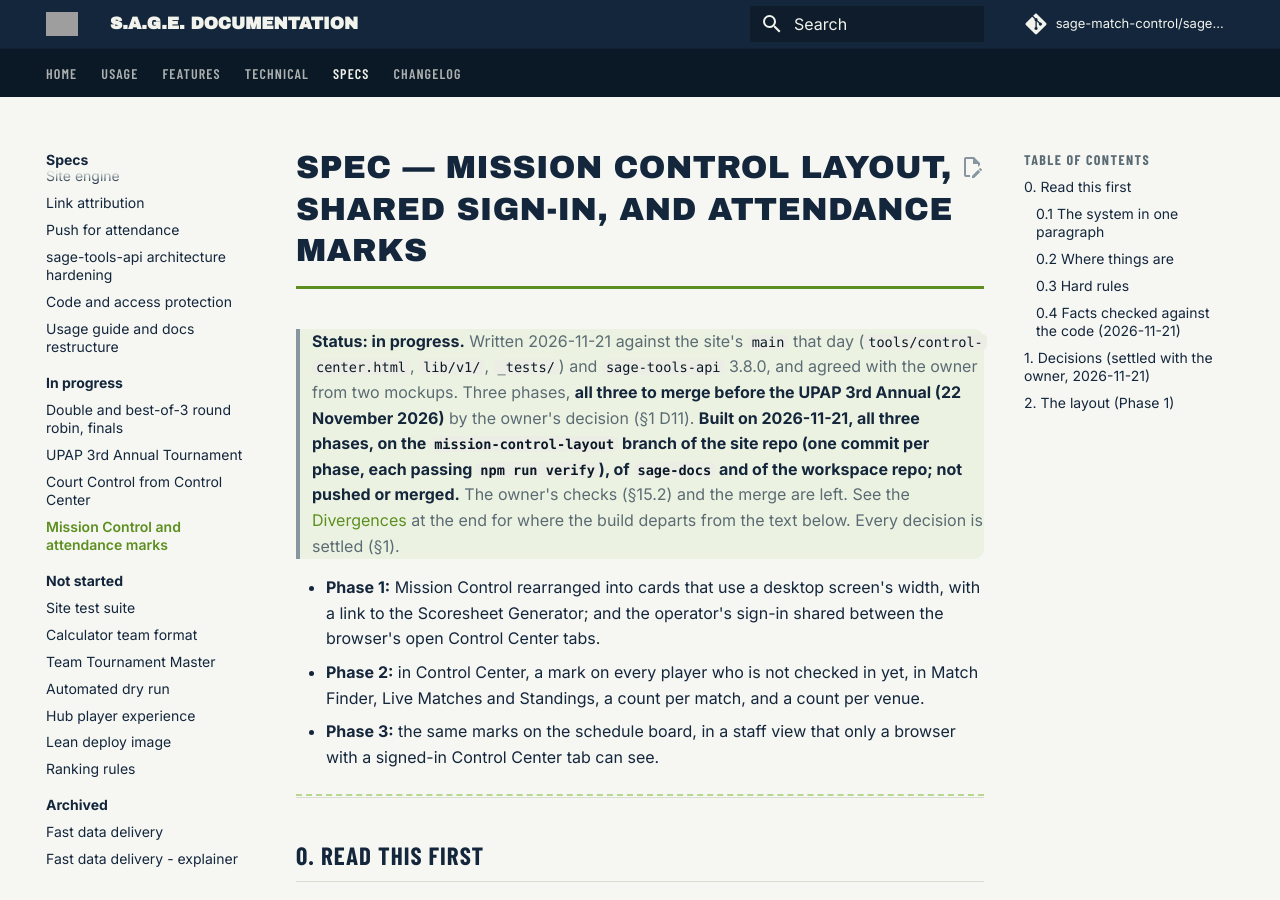
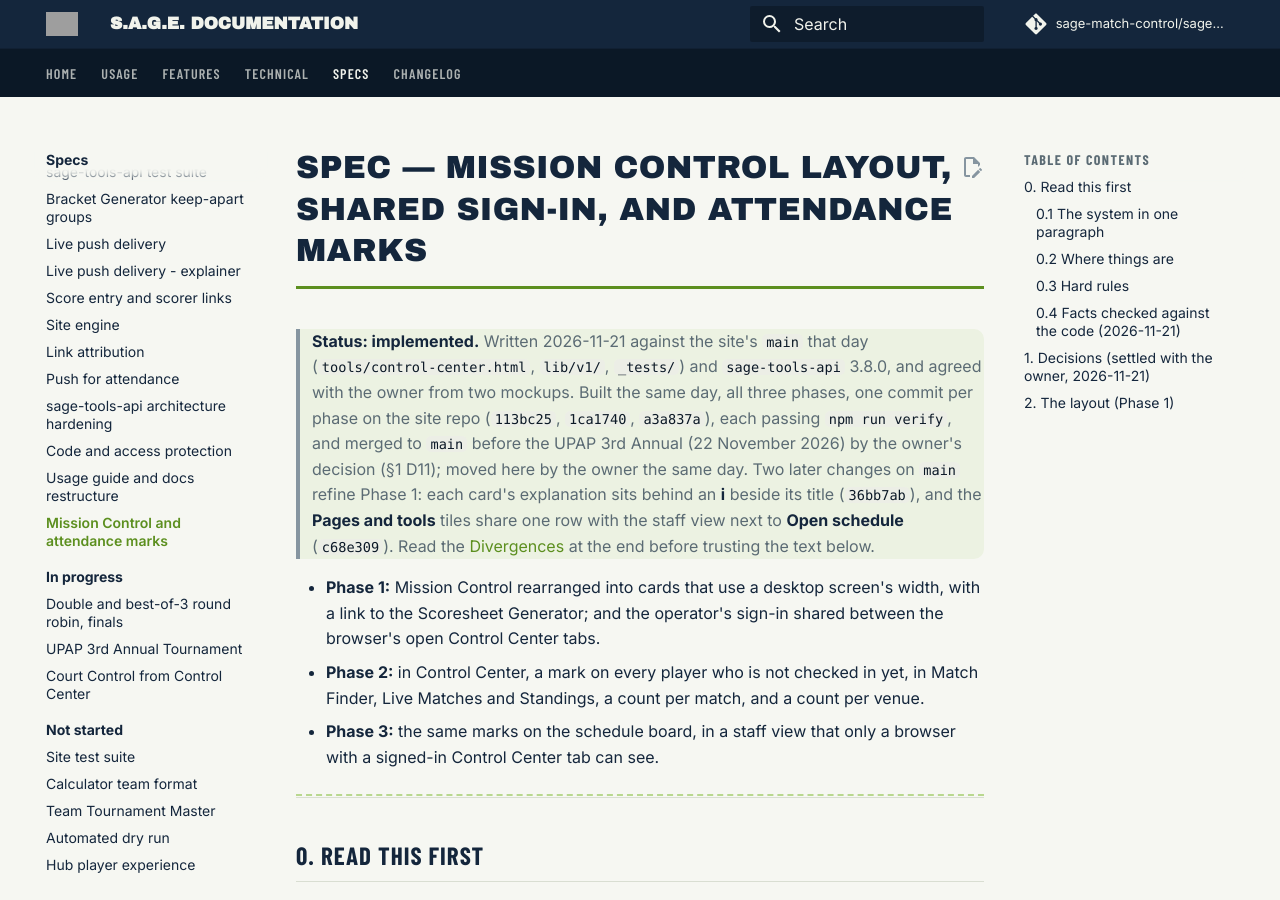
Before and after one commit to sage-match-control/sage-docs, an MkDocs documentation site: the page built from docs/specs/implemented/mission-control-layout-spec.md, in a window 1280 px wide and 900 px high. Built offline with MkDocs 1.6.1 and Material for MkDocs 9.7.7, drawn with Linux system fonts in a browser that asks for light colours; comment, search, counter and statistics services are not loaded; some of the changed text lies outside the part shown.

Commit message:
docs 2.74.0: the Mission Control layout spec moves to implemented
Co-Authored-By: Claude Opus 5.5 <noreply@anthropic.com>

```diff
--- a/docs/specs/in-progress/mission-control-layout-spec.md
+++ b/docs/specs/implemented/mission-control-layout-spec.md
@@ -1,13 +1,13 @@
 # Spec — Mission Control layout, shared sign-in, and attendance marks
 
-> **Status: in progress.** Written 2026-11-21 against the site's `main` that day
+> **Status: implemented.** Written 2026-11-21 against the site's `main` that day
 > (`tools/control-center.html`, `lib/v1/`, `_tests/`) and `sage-tools-api` 3.8.0, and agreed with the
-> owner from two mockups. Three phases, **all three to merge before the UPAP 3rd Annual (22 November
-> 2026)** by the owner's decision (§1 D11). **Built on 2026-11-21, all three phases, on the
-> `mission-control-layout` branch of the site repo (one commit per phase, each passing `npm run verify`),
-> of `sage-docs` and of the workspace repo; not pushed or merged.** The owner's checks (§15.2) and the merge are
-> left. See the [Divergences](#divergences) at the end for where the build departs from the text below.
-> Every decision is settled (§1).
+> owner from two mockups. Built the same day, all three phases, one commit per phase on the site repo
+> (`113bc25`, `1ca1740`, `a3a837a`), each passing `npm run verify`, and merged to `main` before the UPAP 3rd
+> Annual (22 November 2026) by the owner's decision (§1 D11); moved here by the owner the same day. Two later
+> changes on `main` refine Phase 1: each card's explanation sits behind an **i** beside its title (`36bb7ab`),
+> and the **Pages and tools** tiles share one row with the staff view next to **Open schedule** (`c68e309`).
+> Read the [Divergences](#divergences) at the end before trusting the text below.
 
 - **Phase 1:** Mission Control rearranged into cards that use a desktop screen's width, with a link
   to the Scoresheet Generator; and the operator's sign-in shared between the browser's open Control
--- a/mkdocs.yml
+++ b/mkdocs.yml
@@ -6,7 +6,7 @@ repo_name: sage-match-control/sage-docs
 edit_uri: edit/main/docs/
 # The docs version. Bump it with a new entry at the top of docs/changelog.md;
 # the deploy workflow checks the two agree.
-copyright: 'S.A.G.E. Documentation <a href="https://sage-match-control.github.io/sage-docs/changelog/">v2.73.0</a>'
+copyright: 'S.A.G.E. Documentation <a href="https://sage-match-control.github.io/sage-docs/changelog/">v2.74.0</a>'
 
 docs_dir: docs
 
@@ -150,12 +150,12 @@ nav:
           - sage-tools-api architecture hardening: specs/implemented/sage-tools-api-architecture-spec.md
           - Code and access protection: specs/implemented/code-and-access-protection-spec.md
           - Usage guide and docs restructure: specs/implemented/docs-usage-guide-spec.md
+          - Mission Control and attendance marks: specs/implemented/mission-control-layout-spec.md
       - In progress:
           - Overview: specs/in-progress/README.md
           - Double and best-of-3 round robin, finals: specs/in-progress/double-round-robin-and-finals-spec.md
           - UPAP 3rd Annual Tournament: specs/in-progress/upap-3rd-annual-tournament-spec.md
           - Court Control from Control Center: specs/in-progress/control-center-court-control-spec.md
-          - Mission Control and attendance marks: specs/in-progress/mission-control-layout-spec.md
       - Not started:
           - Overview: specs/not-started/README.md
           - Site test suite: specs/not-started/site-test-suite-spec.md
```
Also changed, not shown: docs/changelog.md (+9 -2 lines), docs/specs/README.md (+5 -9 lines), docs/specs/implemented/README.md (+1 -0 lines), docs/specs/in-progress/README.md (+0 -1 lines).
